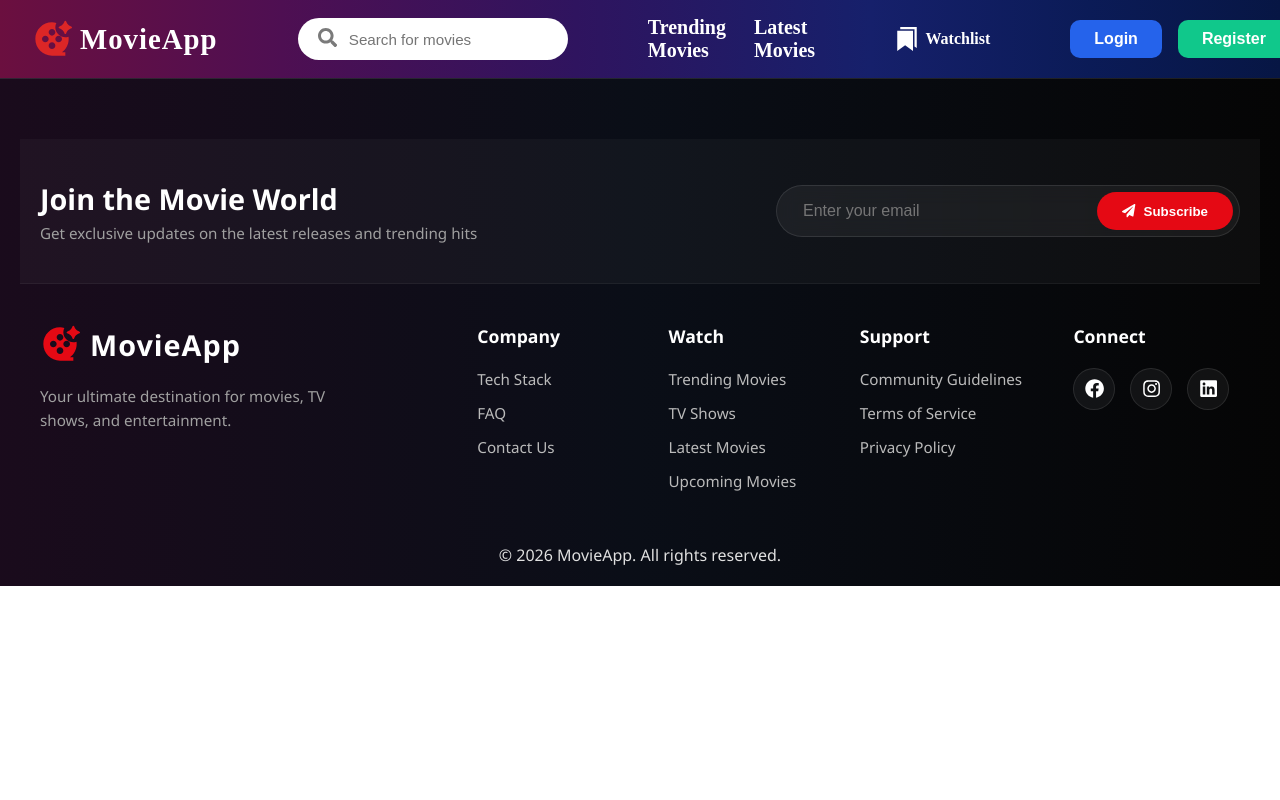
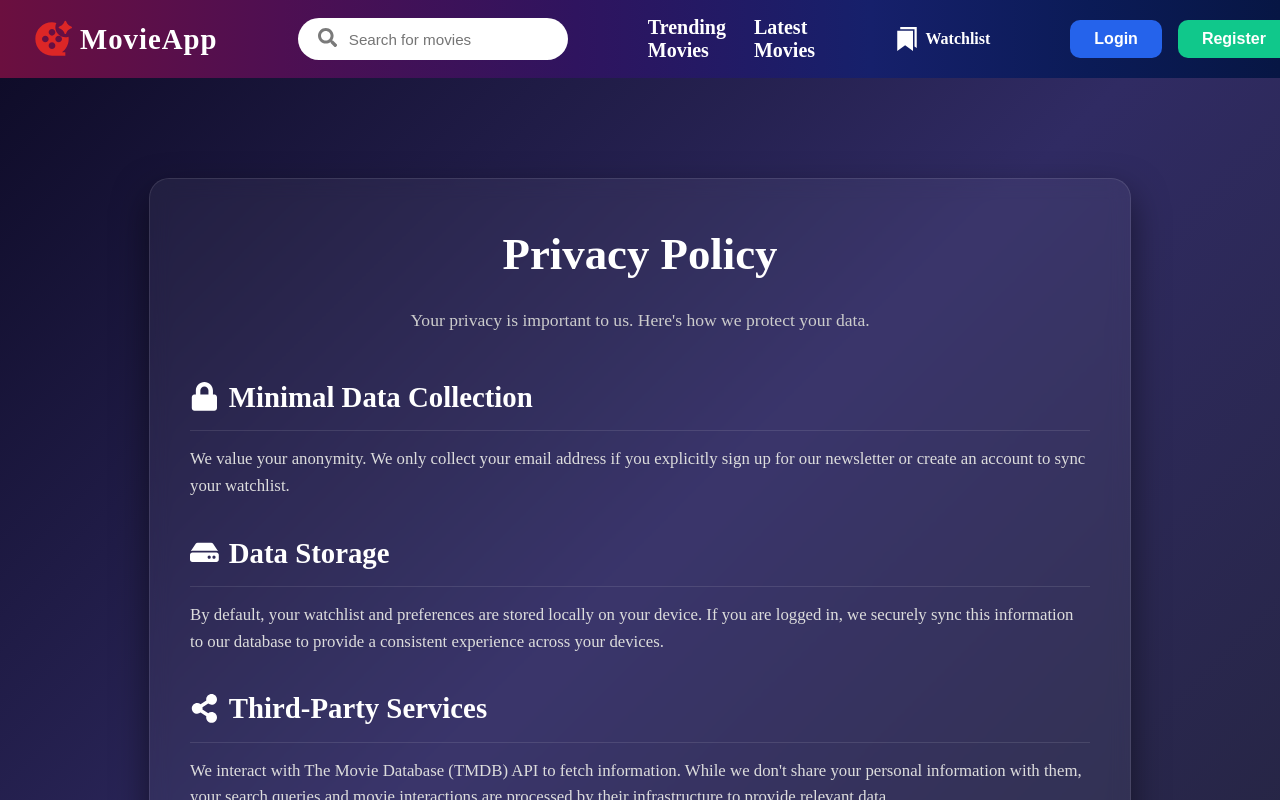
Before and after one commit to Kanchan012/MovieApp, a React (Vite) app: page /privacy-policy in a window 1280 px wide. Shown: the top 800 px of the page. Built offline with nearby package versions, Linux system fonts and the light colour scheme.

Commit message:
routed and navigate privacy policy

```diff
--- a/src/App.tsx
+++ b/src/App.tsx
@@ -17,6 +17,7 @@ import ContactUs from "./pages/ContactUs";
 import TVShows from "./pages/TVShows";
 import CommunityGuidelines from "./pages/CommunityGuidelines";
 import TermsOfService from "./pages/TermsOfService";
+import PrivacyPolicy from "./pages/PrivacyPolicy";
 import { WatchlistProvider } from "./context/WatchlistContext";
 import { ToastContainer } from "react-toastify";
 
@@ -42,6 +43,7 @@ function App() {
         <Route path="/tv-shows" element={<TVShows />} />
         <Route path="/community-guidelines" element={<CommunityGuidelines />} />
         <Route path="/terms-of-service" element={<TermsOfService />} />
+        <Route path="/privacy-policy" element={<PrivacyPolicy />} />
       </Routes>
       <Footer />
     </WatchlistProvider>
--- a/src/components/Footer.tsx
+++ b/src/components/Footer.tsx
@@ -95,7 +95,7 @@ const Footer: React.FC = () => {
                 <NavLink to="/terms-of-service">Terms of Service</NavLink>
               </li>
               <li>
-                <NavLink to="#">Privacy Policy</NavLink>
+                <NavLink to="/privacy-policy">Privacy Policy</NavLink>
               </li>
             </ul>
           </div>
```
